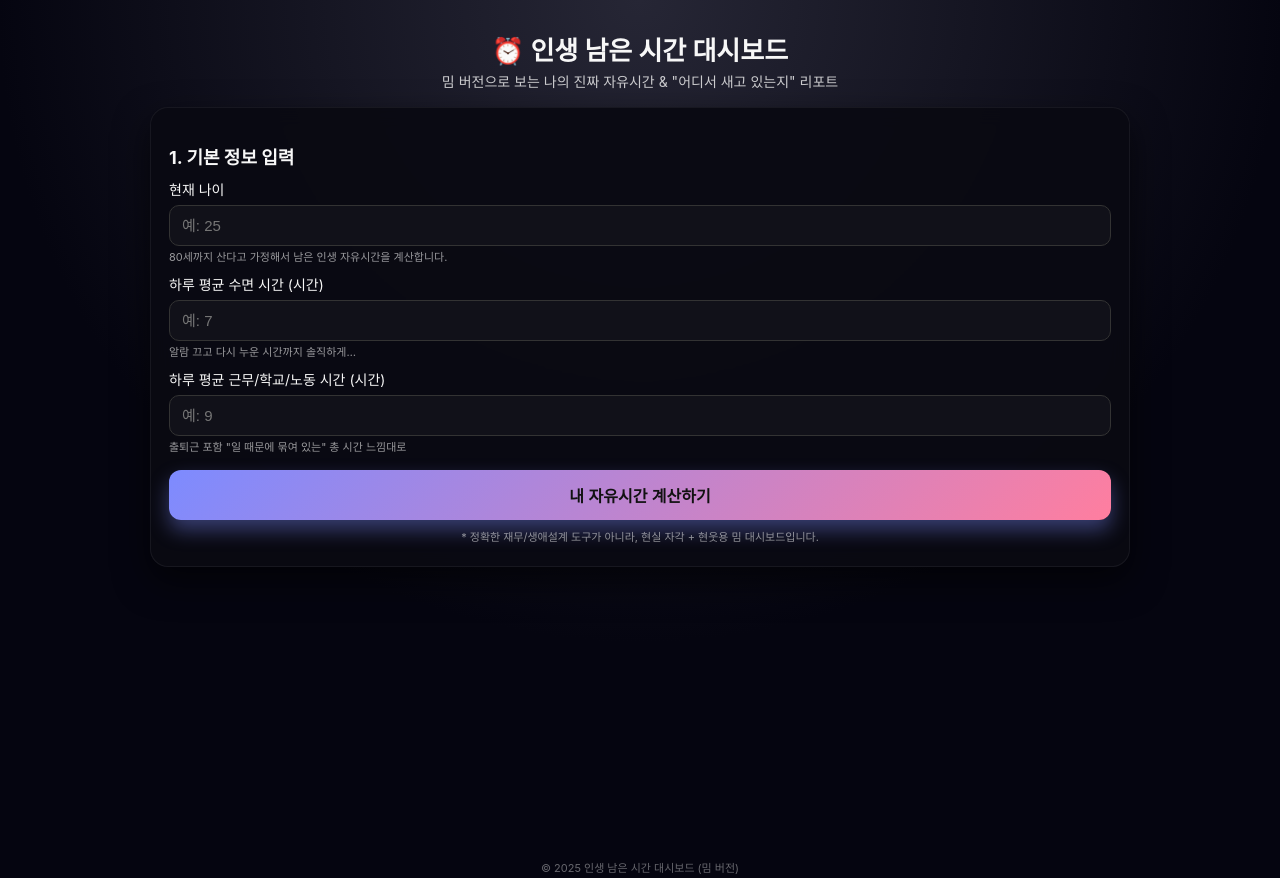
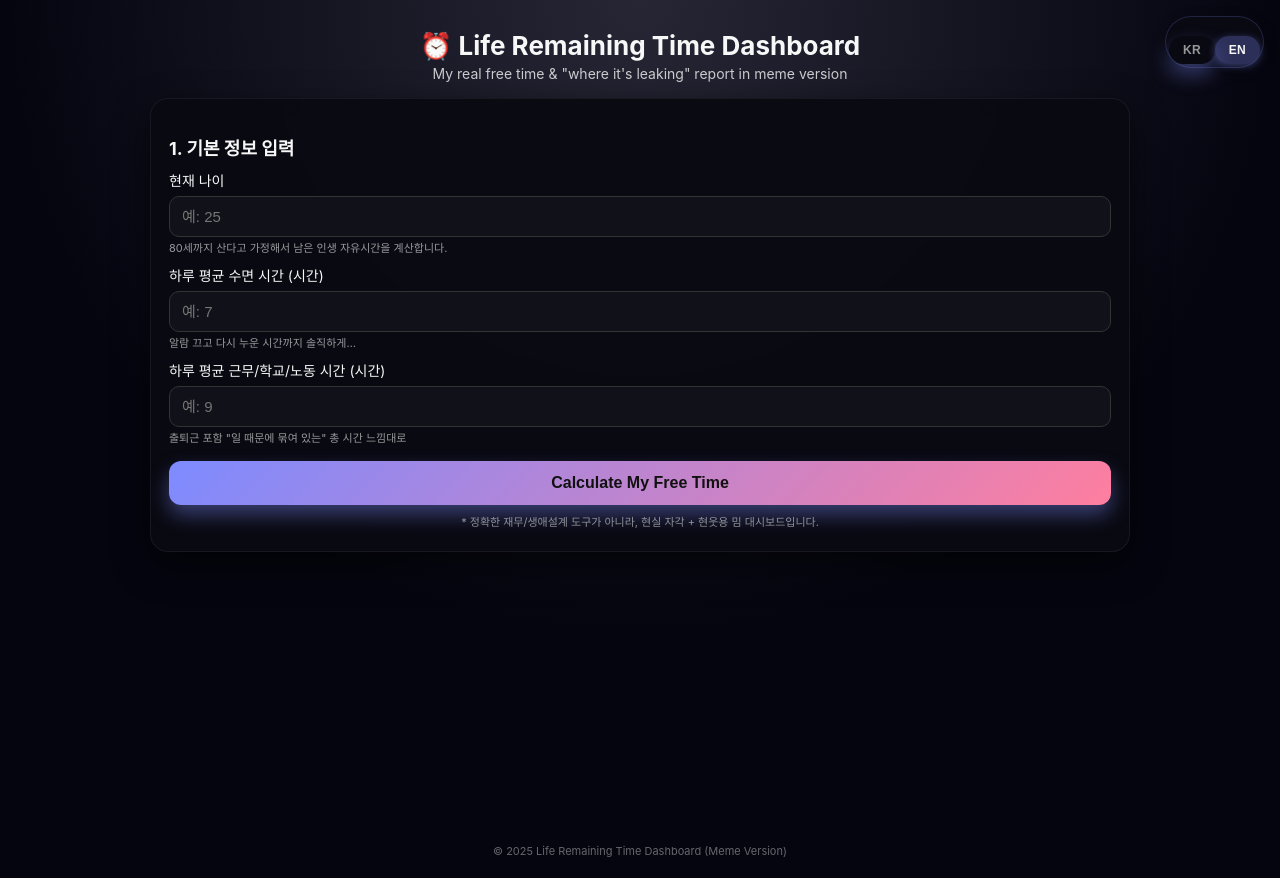
Before and after one commit to ashlight2510/life, a plain HTML site: page index.html in a window 1280 px wide. Shown: the top 878 px of the page. Drawn offline with Linux system fonts and the light colour scheme.

Commit message:
Sync SEO metadata

```diff
--- a/index.html
+++ b/index.html
@@ -193,6 +193,43 @@
       font-size: 11px;
       opacity: 0.55;
     }
+    .lang-switch {
+      position: fixed;
+      top: 16px;
+      right: 16px;
+      display: inline-flex;
+      gap: 0;
+      padding: 3px;
+      border-radius: 999px;
+      background: rgba(10, 10, 18, 0.95);
+      backdrop-filter: blur(10px);
+      box-shadow: 0 4px 12px rgba(0, 0, 0, 0.6);
+      z-index: 100;
+      border: 1px solid rgba(125, 139, 255, 0.2);
+    }
+    .lang-switch button {
+      border: none;
+      background: transparent;
+      color: rgba(247, 247, 247, 0.6);
+      font-size: 12px;
+      font-weight: 700;
+      padding: 7px 14px;
+      border-radius: 999px;
+      cursor: pointer;
+      transition: all 0.2s ease;
+      min-width: 44px;
+      text-align: center;
+      letter-spacing: 0.02em;
+    }
+    .lang-switch button.active {
+      background: rgba(125, 139, 255, 0.3);
+      color: #f7f7f7;
+      box-shadow: 0 2px 8px rgba(125, 139, 255, 0.4);
+    }
+    .lang-switch button:not(.active):hover {
+      background: rgba(125, 139, 255, 0.1);
+      color: rgba(247, 247, 247, 0.9);
+    }
     footer {
       margin-top: 26px;
       font-size: 11px;
@@ -249,8 +286,13 @@
 }
   </style>
 </head>
-<body><h1>⏰ 인생 남은 시간 대시보드</h1>
-  <div class="subtitle">밈 버전으로 보는 나의 진짜 자유시간 & "어디서 새고 있는지" 리포트</div>
+<body>
+  <div class="lang-switch" role="tablist" aria-label="Language switcher">
+    <button type="button" data-lang="ko" class="active">KR</button>
+    <button type="button" data-lang="en">EN</button>
+  </div>
+  <h1 data-i18n="title">⏰ 인생 남은 시간 대시보드</h1>
+  <div class="subtitle" data-i18n="subtitle">밈 버전으로 보는 나의 진짜 자유시간 & "어디서 새고 있는지" 리포트</div>
 
   <div class="layout">
     <!-- 입력 카드 -->
@@ -269,7 +311,7 @@
       <input type="number" id="work" placeholder="예: 9" min="0" max="24" step="0.1" />
       <div class="hint">출퇴근 포함 "일 때문에 묶여 있는" 총 시간 느낌대로</div>
 
-      <button onclick="calculate()">내 자유시간 계산하기</button>
+      <button onclick="calculate()" data-i18n="calculateBtn">내 자유시간 계산하기</button>
 
       <div class="small-note">
         * 정확한 재무/생애설계 도구가 아니라, 현실 자각 + 현웃용 밈 대시보드입니다.
@@ -297,7 +339,7 @@
         <div class="meme-footer" id="memeFooter"></div>
       </div>
 
-      <button class="copy-btn" style="color: #fff;" onclick="copyResult()">
+      <button class="copy-btn" style="color: #fff;" onclick="copyResult()" data-i18n="copyBtn">
         📋 이 결과 카톡에 자랑하기
       </button>
       <div class="small-note">
@@ -310,10 +352,99 @@
   <div class="ad-container">
     </div>
 
-  <footer>© 2025 인생 남은 시간 대시보드 (밈 버전)</footer>
+  <footer data-i18n="footer">© 2025 인생 남은 시간 대시보드 (밈 버전)</footer>
 
   <!-- 카카오 광고 스크립트 -->
   <script>
+    /* i18n */
+    const translations = {
+      ko: {
+        metaTitle: "⏰ 인생 남은 시간 대시보드 (밈 버전)",
+        title: "⏰ 인생 남은 시간 대시보드",
+        subtitle: "밈 버전으로 보는 나의 진짜 자유시간 & \"어디서 새고 있는지\" 리포트",
+        calculateBtn: "내 자유시간 계산하기",
+        copyBtn: "📋 이 결과 카톡에 자랑하기",
+        footer: "© 2025 인생 남은 시간 대시보드 (밈 버전)",
+        alertCopySuccess: "결과 문구가 클립보드에 복사되었습니다!",
+        alertCopyFail: "복사에 실패했어요. 직접 드래그해서 복사해주세요!"
+      },
+      en: {
+        metaTitle: "⏰ Life Remaining Time Dashboard (Meme Version)",
+        title: "⏰ Life Remaining Time Dashboard",
+        subtitle: "My real free time & \"where it's leaking\" report in meme version",
+        calculateBtn: "Calculate My Free Time",
+        copyBtn: "📋 Share this result",
+        footer: "© 2025 Life Remaining Time Dashboard (Meme Version)",
+        alertCopySuccess: "Result text has been copied to clipboard!",
+        alertCopyFail: "Copy failed. Please manually select and copy!"
+      }
+    };
+    const defaultLang = "en";
+    const supportedLangs = ["ko", "en"];
+    let currentLang = defaultLang;
+    function t(key, vars = {}) {
+      const langTable = translations[currentLang] || translations.ko;
+      const template = langTable?.[key] ?? translations.ko?.[key] ?? key;
+      if (typeof template !== "string") return template;
+      return template.replace(/\{(\w+)\}/g, (_, token) =>
+        vars[token] !== undefined ? vars[token] : `{${token}}`
+      );
+    }
+    function applyTranslations() {
+      document.title = t("metaTitle");
+      document.documentElement.lang = currentLang;
+      document.querySelectorAll("[data-i18n]").forEach((el) => {
+        el.textContent = t(el.dataset.i18n);
+      });
+    }
+    function setLang(lang, options = {}) {
+      const nextLang = translations[lang] ? lang : defaultLang;
+      currentLang = nextLang;
+      document.documentElement.lang = nextLang;
+      localStorage.setItem("preferredLang", nextLang);
+      document.querySelectorAll(".lang-switch button").forEach((button) => {
+        button.classList.toggle("active", button.dataset.lang === nextLang);
+      });
+      applyTranslations();
+      if (options.updateUrl) {
+        const url = new URL(window.location.href);
+        url.searchParams.set("lang", nextLang);
+        window.history.replaceState({}, "", url);
+      }
+    }
+    function getRegionPreferredLang(fallback = defaultLang) {
+      const intlLocale =
+        typeof Intl === "object" && typeof Intl.DateTimeFormat === "function"
+          ? Intl.DateTimeFormat().resolvedOptions().locale
+          : "";
+      const sources = [
+        ...(navigator.languages || []),
+        navigator.language,
+        navigator.userLanguage,
+        intlLocale,
+      ]
+        .filter(Boolean)
+        .map((locale) => locale.toLowerCase());
+      const hasKorean = sources.some((locale) => locale.startsWith("ko"));
+      return hasKorean ? "ko" : fallback;
+    }
+
+    function detectLang() {
+      const params = new URLSearchParams(window.location.search);
+      const paramLang = params.get("lang");
+      if (supportedLangs.includes(paramLang)) return paramLang;
+      const stored = localStorage.getItem("preferredLang");
+      if (supportedLangs.includes(stored)) return stored;
+      const candidate = getRegionPreferredLang(defaultLang);
+      return supportedLangs.includes(candidate) ? candidate : defaultLang;
+    }
+    document.querySelectorAll(".lang-switch button").forEach((button) => {
+      button.addEventListener("click", () => {
+        setLang(button.dataset.lang, { updateUrl: true });
+      });
+    });
+    setLang(detectLang(), { updateUrl: false });
+
     function formatHours(num) {
       return num.toFixed(1).replace(/\.0$/, "") + "시간";
     }
@@ -438,10 +569,10 @@
       navigator.clipboard
         .writeText(text)
         .then(() => {
-          alert("결과 문구가 클립보드에 복사되었습니다!");
+          alert(t("alertCopySuccess"));
         })
         .catch(() => {
-          alert("복사에 실패했어요. 직접 드래그해서 복사해주세요!");
+          alert(t("alertCopyFail"));
         });
     }
   </script>
```
